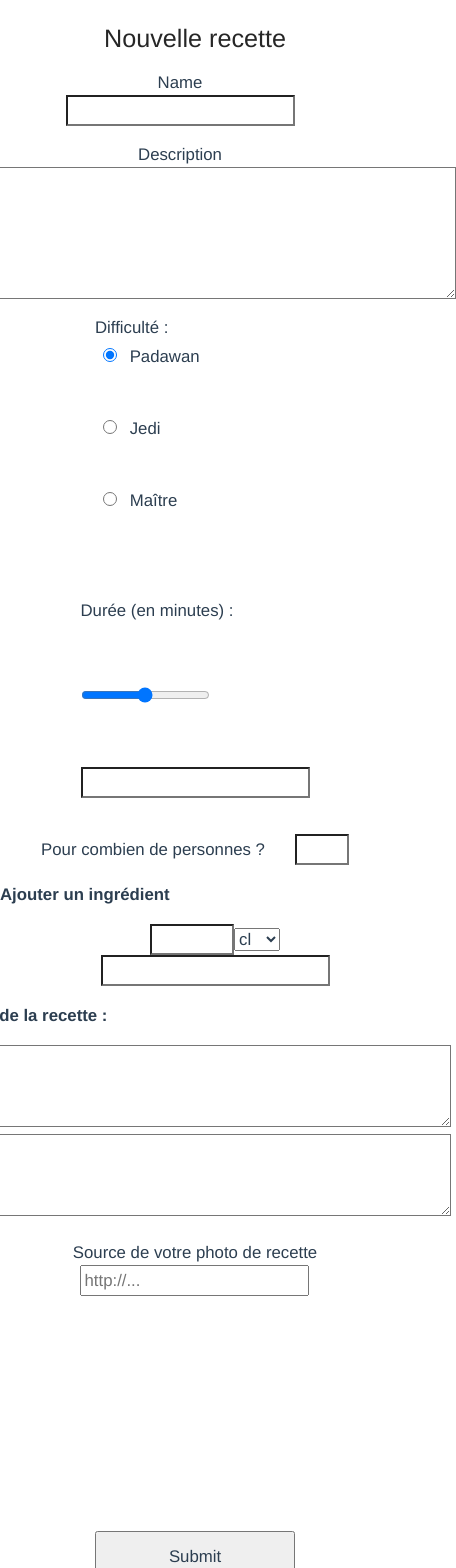
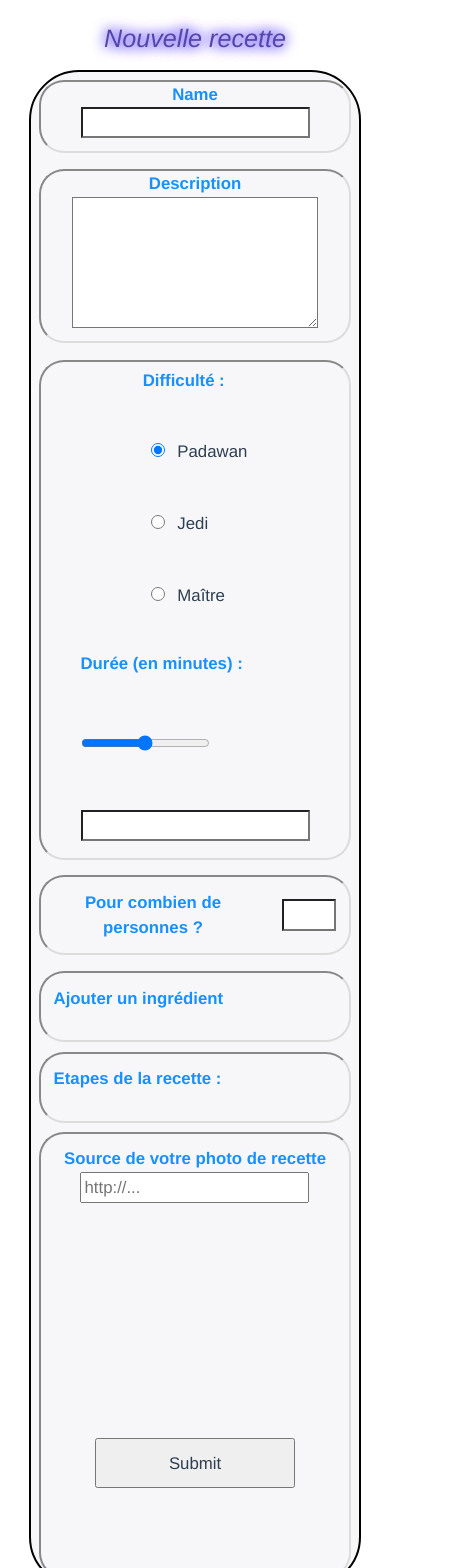
Before and after one commit to sebastienfernandez/cantina, a Vue app: page /edit in a window 390 px wide. Shown: the top 1568 px of the page, 456 px wide, since content can reach past the window. Built offline with nearby package versions, Linux system fonts and the light colour scheme.

Commit message:
re-mise en forme du formulaire et des titres des pages

```diff
--- a/src/views/Edit.vue
+++ b/src/views/Edit.vue
@@ -9,27 +9,19 @@
       novalidate="true"
     >
 
-  <p v-if="errors.length" class="errorMessage">
-    <b>Veuillez corriger les erreurs suivantes :</b>
-    <ul>
-      <li v-for="error in errors">{{ error }}</li>
-    </ul>
-  </p>
-
   <p class="labelInputRow">
-    <label for="name">Name</label>
+    <label for="name" class="blueTitle">Name</label>
     <input
       id="name"
       v-model="name"
       type="text"
       name="name"
       maxlength="30"
-      value="seb"
     >
   </p>
 
   <p class="labelInputRow">
-    <label for="description">Description</label>
+    <label for="description" class="blueTitle">Description</label>
     <textarea
       name="description"
       id="description"
@@ -45,46 +37,51 @@
 
   <div class="diffAndTime">
     <span class="difficutySelect">
-        Difficulté :<br />
+        <p class="blueTitle">Difficulté :</p><br />
         <p><input type="radio" name="difficulty" value="padawan" id="padawan" checked /> <label for="padawan">Padawan</label></p><br />
         <p><input type="radio" name="difficulty" value="jedi" id="jedi" /> <label for="jedi">Jedi</label></p><br />
         <p><input type="radio" name="difficulty" value="master" id="master" /> <label for="master">Maître</label></p><br />
     </span>
 
     <p class="inputsTime">
-      <label for="time">Durée (en minutes) :</label>
+      <label for="time" class="blueTitle">Durée (en minutes) :</label>
       <input type="range" min="0" max="120" v-model="timeValue" step="1" id="timeValue" name="timeValue" />
       <input type="number" v-model="timeValue"/>
     </p>
   </div>
 
    <p class="inputsPersons">
-     <label for="persons">Pour combien de personnes ?</label>
+     <label for="persons" class="blueTitle">Pour combien de personnes ?</label>
      <input type="number" id="persons" name="persons" v-model="persons" min="1" max="8" step="1" />
    </p>
 
-  <div>
+  <div class="infosAdd">
     <p class="titleAdd">
-     <b>Ajouter un ingrédient</b>
+     <b class="blueTitle">Ajouter un ingrédient</b>
      <a-icon type="plus-circle" class="buttonAdd" v-on:click="addIngredient" />
     </p>
     <ul>
       <li v-for="ingrediant in ingrediantList">{{ ingrediant }}</li>
-      <Ingredient />
+      <div v-for="ingrediant in ingrediantList" class="ingredientInterface">
+        <input name="qty" type="number" min="1" max="1000"/>
+        <select name="mesure" id="mesure">
+            <option value="cl">cl</option>
+            <option value="mg">mg</option>
+            <option value="g">g</option>
+            <option value=" "> </option>
+        </select>
+        <input name="ingredient" type="text" maxlength="30"/>
+        <a-icon type="close-square" v-on:click="deleteIngredient" class="closeButton" />
+    </div>
     </ul>
-  <div>
-
-    </div>
   </div>
-  <div>
+  <div class="infosAdd">
     <p class="titleAdd">
-     <b>Etapes de la recette : </b>
+     <b class="blueTitle">Etapes de la recette : </b>
      <a-icon type="plus-circle" class="buttonAdd" v-on:click="addStep" />
     </p>
     <ul>
       <li v-for="step in stepList">{{ step }}</li>
-      <Step />
-      <Step />
     </ul>
   <div>
 
@@ -93,13 +90,20 @@
 
   <div class="editFooter">
     <p class="imgRecipe">
-      <label for="srcImg">Source de votre photo de recette</label>
+      <label for="srcImg" class="blueTitle">Source de votre photo de recette</label>
       <input type="url" placeholder="http://..." name="srcImg" id="srcImg" v-model="srcImg"/>
     </p>
     <div class="buttonsFooter">
       <input type="submit" value="Submit" class="buttonFooter" >
     </div>
   </div>
+
+  <p v-if="errors.length" class="errorMessage">
+    <b class="warning">Veuillez corriger les erreurs suivantes :</b>
+    <ul>
+      <li v-for="error in errors">{{ error }}</li>
+    </ul>
+  </p>
 
 </form>
   </div>
@@ -205,6 +209,8 @@
 
   h1 {
     margin-top: 5%;
+    color: #54a;
+    text-shadow: 0 0 0.5em #87F, 0 0 0.5em #87F, 0 0 0.5em #87F;
   }
 
   form {
@@ -212,6 +218,17 @@
     flex-direction: column;
     justify-content: space-around;
     align-items: center;
+    margin: 0 auto;
+    padding: 2%;
+    width: 60%;
+    background-color: #F7F7FA;
+    border: 2px black solid;
+    border-radius: 50px;
+  }
+
+  .blueTitle {
+    font-weight: bold;
+    color: #1890ff;
   }
 
   .errorMessage {
@@ -224,24 +241,25 @@
   .labelInputRow {
     display: flex;
     flex-direction: column;
+    justify-content: center;
     align-items: center;
-    margin-bottom: 4%;
-  }
-
-  .labelInputRow label {
-    margin-right: 30px;
-  }
-
-  .labelInputRow input {
-    margin-right: 30px;
+    padding-bottom: 4%;
+    width: 100%;
+    border: gainsboro 2px solid;
+    border-style: inset;
+    border-radius: 25px;
   }
 
   .diffAndTime {
     display: flex;
-    justify-content: space-between;
+    justify-content: space-around;
     align-items: center;
-    width: 500px;
+    width: 100%;
+    border: gainsboro 2px solid;
+    border-style: inset;
+    border-radius: 25px;
     margin-bottom: 5%;
+    padding-top: 2%;
   }
 
   .difficutySelect {
@@ -249,8 +267,6 @@
     flex-direction: column;
     justify-content: space-between;
     align-items: flex-start;
-    height: 200px;
-    width: 200px;
   }
 
   .difficutySelect input {
@@ -271,11 +287,26 @@
 
   .inputsPersons {
     display: flex;
+    justify-content: center;
     align-items: center;
+    width: 100%;
+    border: gainsboro 2px solid;
+    border-style: inset;
+    border-radius: 25px;
+    padding: 4%;
   }
 
   .inputsPersons input {
     margin-left: 30px;
+  }
+
+  .infosAdd {
+    margin-bottom: 3%;
+    padding: 4%;
+    width: 100%;
+    border: gainsboro 2px solid;
+    border-style: inset;
+    border-radius: 25px;
   }
 
   .titleAdd {
@@ -293,7 +324,11 @@
     display: flex;
     justify-content: space-between;
     align-items: center;
-    width: 500px;
+    padding: 4%;
+    width: 100%;
+    border: gainsboro 2px solid;
+    border-style: inset;
+    border-radius: 25px;
   }
 
   .imgRecipe {
@@ -317,9 +352,23 @@
     height: 50px;
   }
 
-  @media screen and (max-width: 600px) {
+  @media screen and (max-width: 1040px) {
+    form {
+      width: 75%;
+    }
+
+    #description {
+      width: 80%;
+    }
+  }
+
+  @media screen and (max-width: 880px) {
     .edit {
       font-size: 1.2em;
+    }
+
+    form {
+      width: 85%;
     }
 
     .diffAndTime {
--- a/src/views/Home.vue
+++ b/src/views/Home.vue
@@ -1,7 +1,8 @@
 <template>
   <div class="home">
     <header class="headerHome">
-      <h1>{{ title }}</h1>
+      <h1>Cantina</h1>
+      <h2 class="h2">{{ title }}</h2>
       <div id="searchBar" class="components-input-demo-presuffix">
         <a-input-search
           id="searchInput"
@@ -223,6 +224,17 @@ export default class Home extends Vue {
     margin-top: 5%;
   }
 
+  h1 {
+    font-size: 3em;
+    font-style: italic;
+    color: #54a;
+    text-shadow: 0 0 0.5em #87F, 0 0 0.5em #87F, 0 0 0.5em #87F;
+  }
+
+  .h2 {
+    font-size: 1.8em;
+  }
+
   #searchBar {
     width: 300px
   }
```
